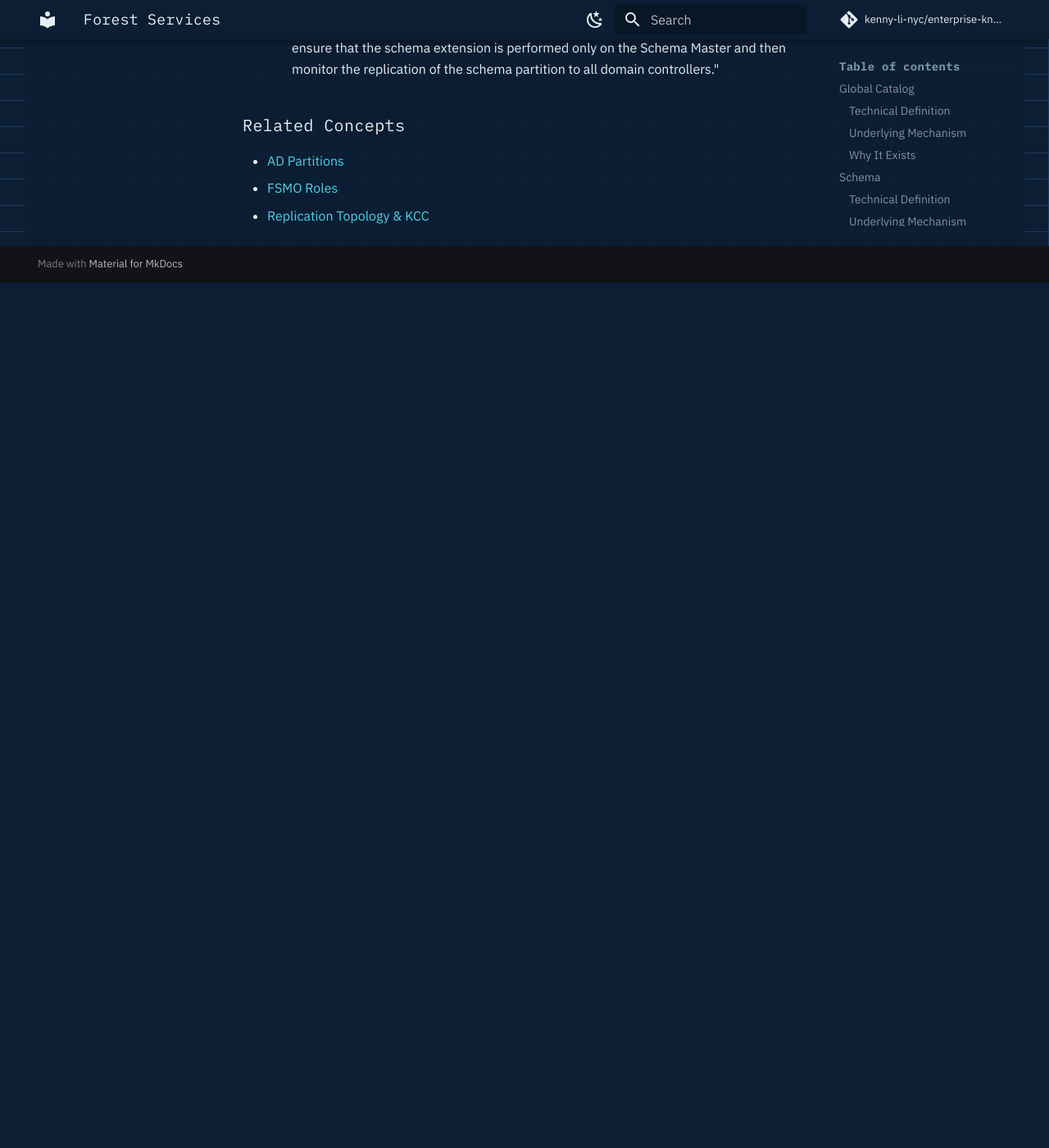
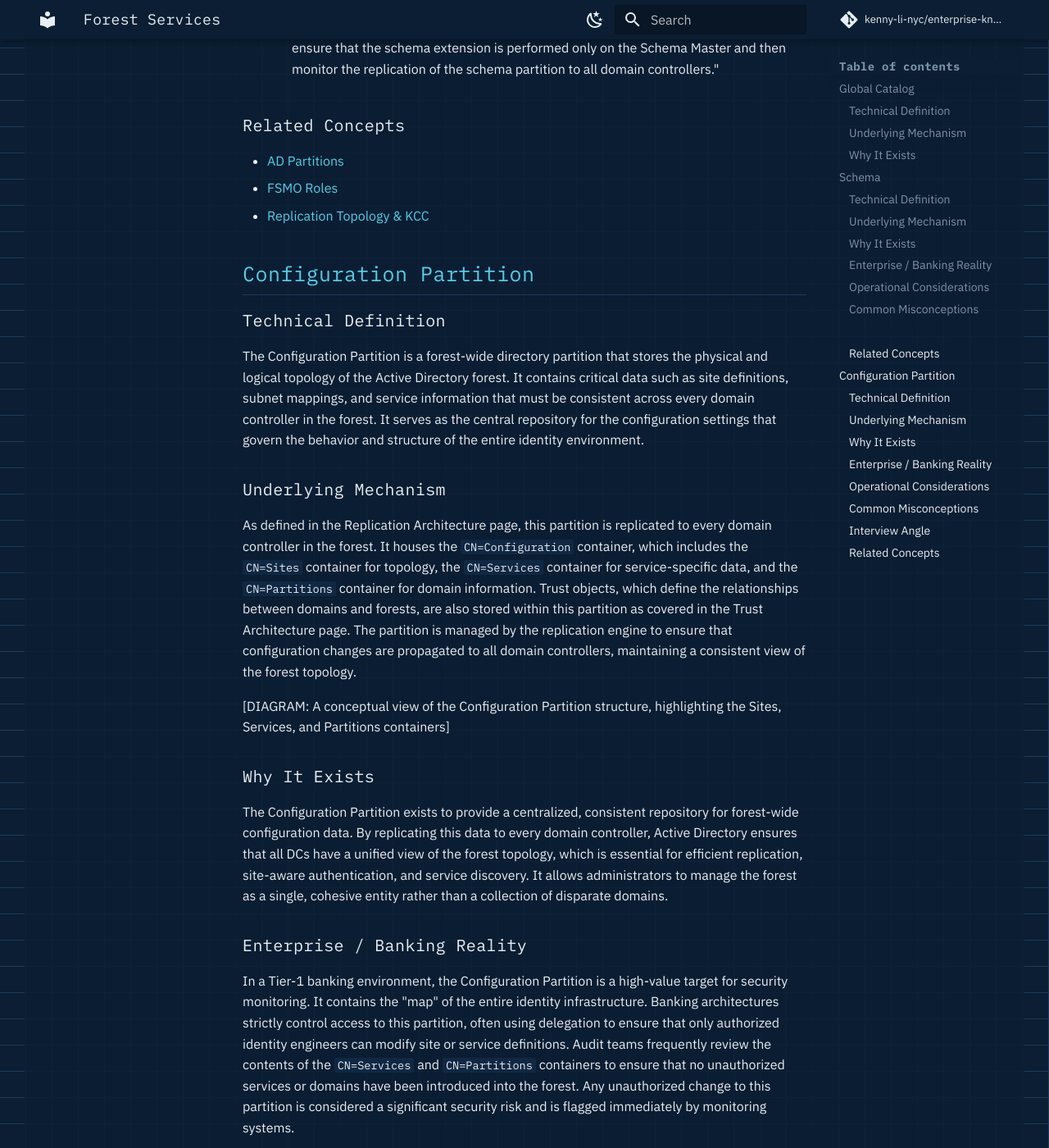
Before and after one commit to kenny-li-nyc/enterprise-knowledge-base, an MkDocs documentation site: the page built from docs/identity/layer1-directory-trust/forest-services.md, in a window 1280 px wide and 1400 px high, scrolled down 3461 px. Shown: the whole window at 82% size. Built offline with MkDocs 1.6.1 and Material for MkDocs 9.7.7, drawn with Linux system fonts in a browser that asks for light colours; comment, search, counter and statistics services are not loaded; before the commit the page ends 3806 px from its top, so only the background shows below that; some of the changed text lies outside the part shown.

Commit message:
docs: add Configuration Partition section to forest services
Co-authored-by: aider (gemini/gemini-3.1-flash-lite) <aider@aider.chat>

```diff
--- a/docs/identity/layer1-directory-trust/forest-services.md
+++ b/docs/identity/layer1-directory-trust/forest-services.md
@@ -52,3 +52,43 @@ Day-to-day operations regarding the schema are minimal but high-stakes. The prim
 *   [AD Partitions](replication-architecture.md#ad-partitions)
 *   [FSMO Roles](forest-services.md#fsmo-roles)
 *   [Replication Topology & KCC](replication-architecture.md#replication-topology-kcc)
+
+## Configuration Partition
+
+### Technical Definition
+The Configuration Partition is a forest-wide directory partition that stores the physical and logical topology of the Active Directory forest. It contains critical data such as site definitions, subnet mappings, and service information that must be consistent across every domain controller in the forest. It serves as the central repository for the configuration settings that govern the behavior and structure of the entire identity environment.
+
+### Underlying Mechanism
+As defined in the Replication Architecture page, this partition is replicated to every domain controller in the forest. It houses the `CN=Configuration` container, which includes the `CN=Sites` container for topology, the `CN=Services` container for service-specific data, and the `CN=Partitions` container for domain information. Trust objects, which define the relationships between domains and forests, are also stored within this partition as covered in the Trust Architecture page. The partition is managed by the replication engine to ensure that configuration changes are propagated to all domain controllers, maintaining a consistent view of the forest topology.
+
+[DIAGRAM: A conceptual view of the Configuration Partition structure, highlighting the Sites, Services, and Partitions containers]
+
+### Why It Exists
+The Configuration Partition exists to provide a centralized, consistent repository for forest-wide configuration data. By replicating this data to every domain controller, Active Directory ensures that all DCs have a unified view of the forest topology, which is essential for efficient replication, site-aware authentication, and service discovery. It allows administrators to manage the forest as a single, cohesive entity rather than a collection of disparate domains.
+
+### Enterprise / Banking Reality
+In a Tier-1 banking environment, the Configuration Partition is a high-value target for security monitoring. It contains the "map" of the entire identity infrastructure. Banking architectures strictly control access to this partition, often using delegation to ensure that only authorized identity engineers can modify site or service definitions. Audit teams frequently review the contents of the `CN=Services` and `CN=Partitions` containers to ensure that no unauthorized services or domains have been introduced into the forest. Any unauthorized change to this partition is considered a significant security risk and is flagged immediately by monitoring systems.
+
+### Operational Considerations
+Day-to-day operations involve monitoring the replication health of the Configuration partition, as any inconsistency here can lead to site-awareness failures or replication topology errors. Administrators use tools like `adsiedit.msc` or PowerShell to inspect the contents of this partition. Monitoring tools should be configured to alert on replication latency or failures for this partition, as it is critical for the overall health of the forest.
+
+[CLI: Command to inspect the contents of the Configuration Partition]
+
+### Common Misconceptions
+!!! warning "Common Misconceptions"
+    *   **"The Configuration Partition is only for site definitions."** While site definitions are a major component, the Configuration Partition also stores service information, trust objects, and other forest-wide configuration data.
+    *   **"I can modify the Configuration Partition on any domain controller."** While you can technically modify it on any DC, changes are replicated to all DCs, and improper modifications can have forest-wide consequences.
+    *   **"The Configuration Partition is the same as the Schema Partition."** While both are forest-wide, the Configuration Partition stores topology and service data, whereas the Schema Partition stores object class and attribute definitions.
+
+### Interview Angle
+1.  **"Why is the Configuration Partition considered a critical component of the forest?"**
+    *   *Model Answer:* "The Configuration Partition is critical because it defines the physical and logical topology of the forest. Without it, domain controllers would not know how to replicate, where to find other DCs, or how to route authentication traffic. It is the 'map' of the entire identity environment."
+2.  **"How do you secure the Configuration Partition?"**
+    *   *Model Answer:* "I secure the Configuration Partition by implementing strict delegation of control, ensuring that only authorized identity engineers can modify its contents. I also implement robust monitoring and alerting for any changes to the partition, and I regularly audit its contents to ensure that no unauthorized services or domains have been introduced."
+3.  **"What are the risks of an inconsistent Configuration Partition?"**
+    *   *Model Answer:* "An inconsistent Configuration Partition can lead to site-awareness failures, replication topology errors, and authentication issues. If domain controllers have different views of the forest topology, replication will fail, and clients may be unable to locate the correct domain controllers, leading to service outages."
+
+### Related Concepts
+*   [AD Partitions](replication-architecture.md#ad-partitions)
+*   [Trust Architecture](trust-architecture.md)
+*   [Replication Topology & KCC](replication-architecture.md#replication-topology-kcc)
```
